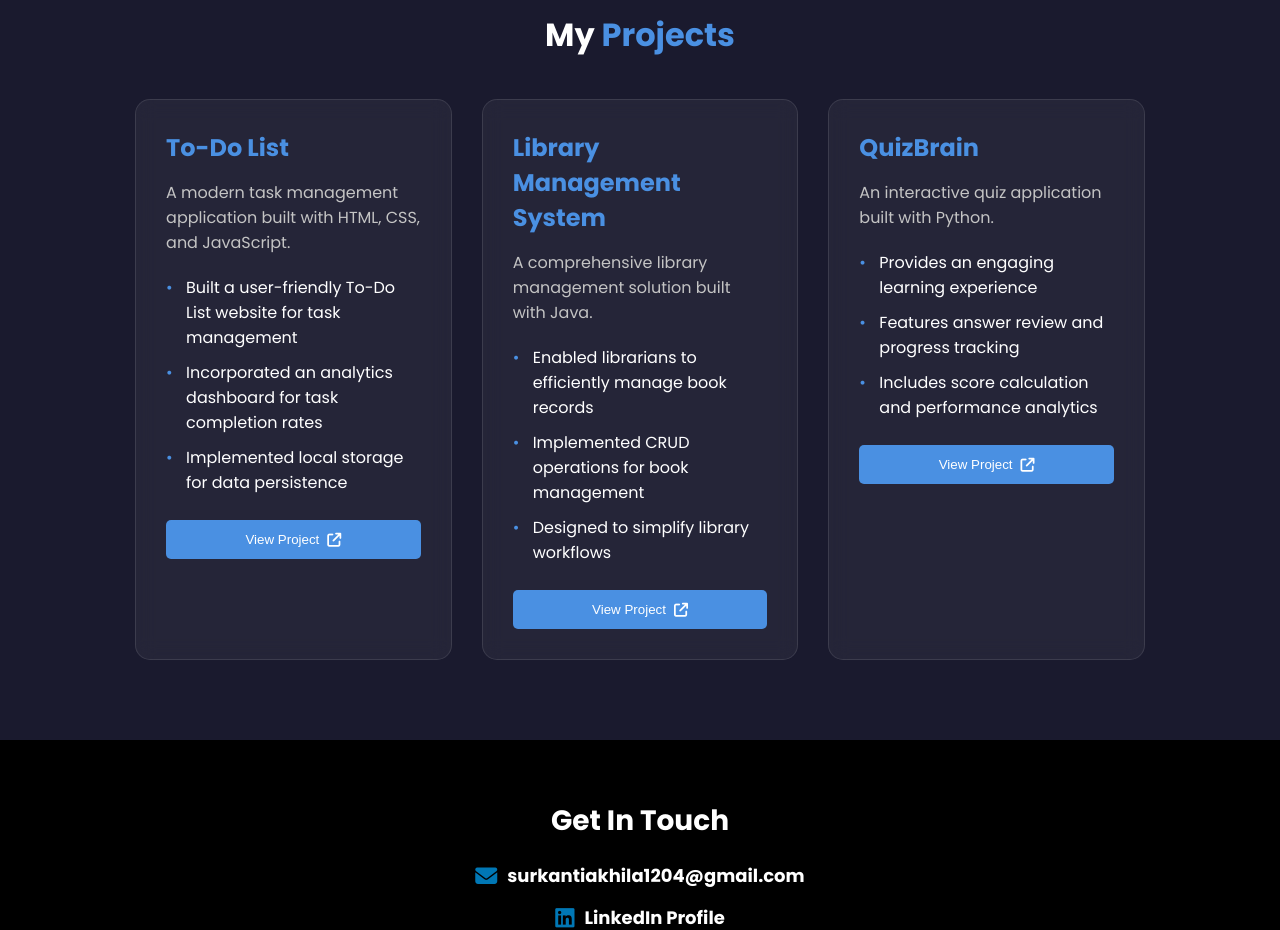
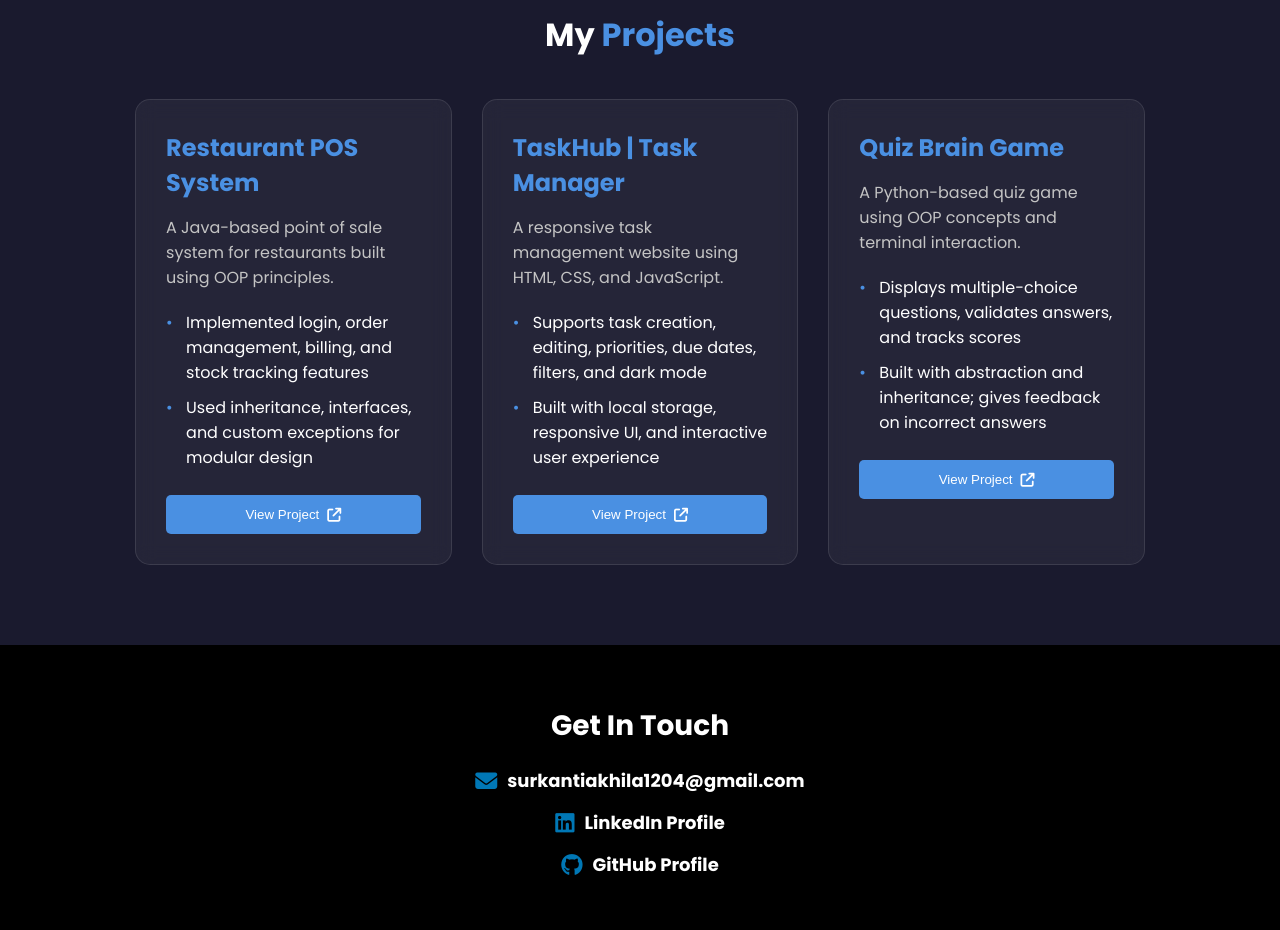
Before and after one commit to Akhila592/AkhilaReddy, a plain HTML site: page index.html in a window 1280 px wide. Shown: the part 3320-4250 px from the top of the page. Drawn offline with Linux system fonts and the light colour scheme.

Commit message:
Updated portfolio content and project cards

```diff
--- a/index.html
+++ b/index.html
@@ -90,7 +90,7 @@
                     </div>
                     <div class="hero-buttons">
                         <button class="btn btn-primary">
-                            <a href="./Final.pdf" download>Download Resume</a>
+                            <a href="./AkhilaResume1.pdf" download>Download Resume</a>
                         </button>
                         <button class="btn btn-dark-outlined">
                             <a href="#contact">Contact Me</a>
@@ -228,16 +228,16 @@
             <div class="projects-cards">
                 <div class="projects-card-box">
                     <div class="projects-card-box__desc">
-                        <h4>To-Do List</h4>
-                        <p>A modern task management application built with HTML, CSS, and JavaScript.</p>
+                        <h4> Restaurant POS System</h4>
+                        <p>A Java-based point of sale system for restaurants built using OOP principles.</p>
                         <ul>
-                            <li>Built a user-friendly To-Do List website for task management</li>
-                            <li>Incorporated an analytics dashboard for task completion rates</li>
-                            <li>Implemented local storage for data persistence</li>
+                            <li>Implemented login, order management, billing, and stock tracking features</li>
+                            <li>Used inheritance, interfaces, and custom exceptions for modular design</li>
+                            <!-- <li>Implemented local storage for data persistence</li> -->
                         </ul>
                         <div class="projects-card-box__buttons">
                             <button class="btn btn-primary">
-                                <a href="https://github.com/Akhila592/ToDoList" target="_blank">View Project <i class="fa-solid fa-external-link"></i></a>
+                                <a href="https://github.com/Akhila592/JavaOopsProject" target="_blank">View Project <i class="fa-solid fa-external-link"></i></a>
                             </button>
                         </div>
                     </div>
@@ -245,16 +245,15 @@
 
                 <div class="projects-card-box">
                     <div class="projects-card-box__desc">
-                        <h4>Library Management System</h4>
-                        <p>A comprehensive library management solution built with Java.</p>
+                        <h4>TaskHub | Task Manager</h4>
+                        <p>A responsive task management website using HTML, CSS, and JavaScript.</p>
                         <ul>
-                            <li>Enabled librarians to efficiently manage book records</li>
-                            <li>Implemented CRUD operations for book management</li>
-                            <li>Designed to simplify library workflows</li>
+                            <li>Supports task creation, editing, priorities, due dates, filters, and dark mode</li>
+                            <li>Built with local storage, responsive UI, and interactive user experience</li>
                         </ul>
                         <div class="projects-card-box__buttons">
                             <button class="btn btn-primary">
-                                <a href="https://github.com/Akhila592/LibraryManagement" target="_blank">View Project <i class="fa-solid fa-external-link"></i></a>
+                                <a href="https://github.com/Akhila592/TaskHubProjectFrontend" target="_blank">View Project <i class="fa-solid fa-external-link"></i></a>
                             </button>
                         </div>
                     </div>
@@ -262,16 +261,15 @@
 
                 <div class="projects-card-box">
                     <div class="projects-card-box__desc">
-                        <h4>QuizBrain</h4>
-                        <p>An interactive quiz application built with Python.</p>
+                        <h4>Quiz Brain Game</h4>
+                        <p>A Python-based quiz game using OOP concepts and terminal interaction.</p>
                         <ul>
-                            <li>Provides an engaging learning experience</li>
-                            <li>Features answer review and progress tracking</li>
-                            <li>Includes score calculation and performance analytics</li>
+                             <li>Displays multiple-choice questions, validates answers, and tracks scores</li>
+                             <li>Built with abstraction and inheritance; gives feedback on incorrect answers</li>
                         </ul>
                         <div class="projects-card-box__buttons">
                             <button class="btn btn-primary">
-                                <a href="https://github.com/Akhila592/Python-Project" target="_blank">View Project <i class="fa-solid fa-external-link"></i></a>
+                                <a href="https://github.com/Akhila592/PythonQuiz" target="_blank">View Project <i class="fa-solid fa-external-link"></i></a>
                             </button>
                         </div>
                     </div>
```
Also changed, not shown: 2 other files.
